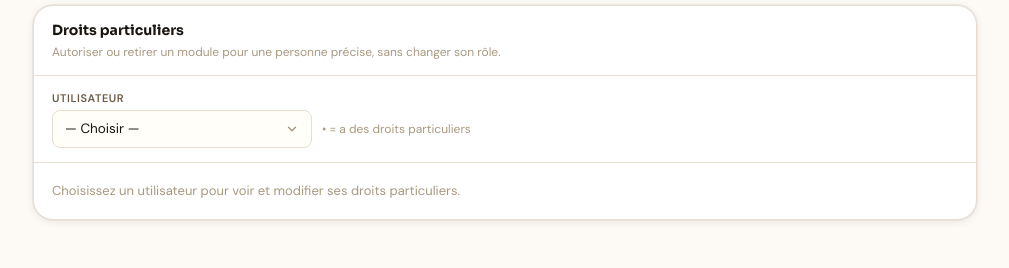
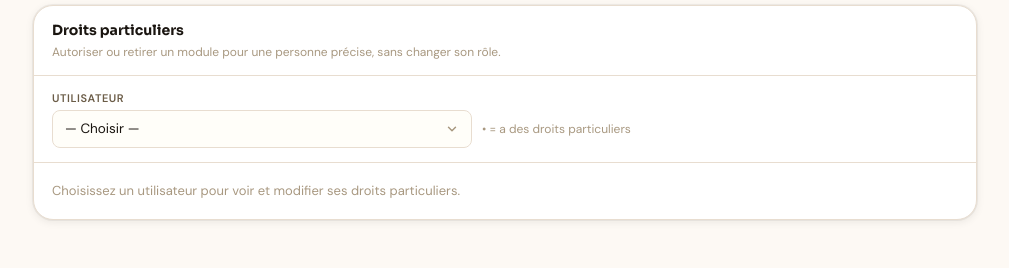
Before and after one commit to valentin-chevreau/associative-tools, a PHP site: page /admin/permissions.php in a window 1280 px wide. Shown: the part 1086-1354 px from the top of the page, without its empty margins (255-1264 px from the left). Run offline with PHP 8.4, Linux system fonts and the light colour scheme; the visitor is signed in with stand-in values (Sample User, id 1); data that the repository does not hold is empty.

Commit message:
Widen user picker in per-user permissions

```diff
--- a/admin/permissions.php
+++ b/admin/permissions.php
@@ -256,7 +256,7 @@ suite_nav_render('users', '');
     </div>
 
     <form method="get" style="padding:14px 18px;display:flex;gap:10px;align-items:flex-end;flex-wrap:wrap;border-bottom:1px solid var(--tu-ink-100);">
-      <div class="tu-form-field" style="min-width:260px;">
+      <div class="tu-form-field" style="width:420px;max-width:100%;">
         <span class="tu-lbl">Utilisateur</span>
         <select name="user" class="tu-input" onchange="this.form.submit()">
           <option value="0">— Choisir —</option>
```
